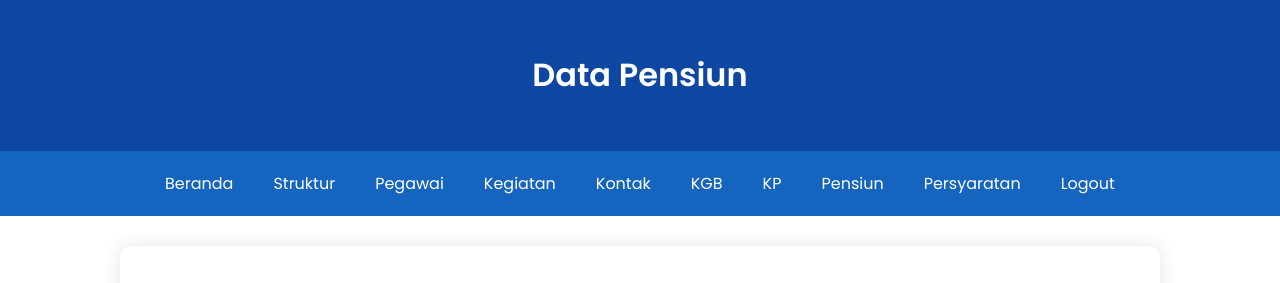
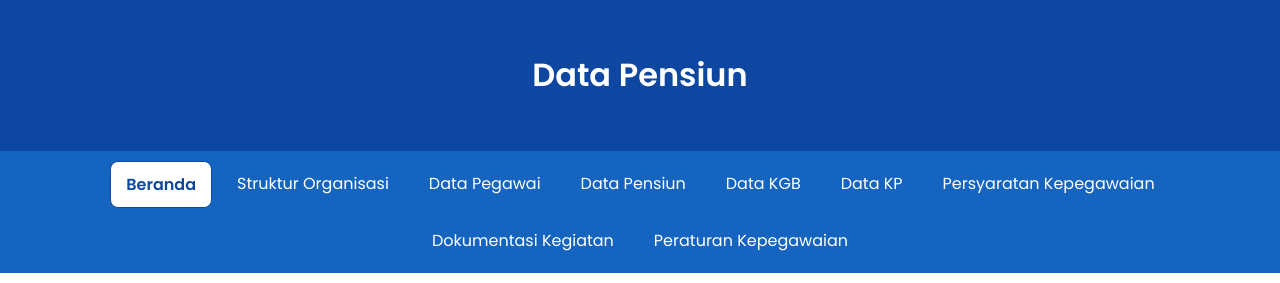
Before and after one commit to AGUS78-creator/Website-DPUTR, a plain HTML site: page pensiun.html in a window 1280 px wide. Shown: the top 283 px of the page. Drawn offline with Linux system fonts and the light colour scheme; sample sign-in values are in the browser's storage.

Commit message:
Update pensiun.html

```diff
--- a/pensiun.html
+++ b/pensiun.html
@@ -10,16 +10,15 @@
 
 <header><h1>Data Pensiun</h1></header>
 <nav>
-  <a href="index.html">Beranda</a>
-  <a href="struktur.html">Struktur</a>
-  <a href="pegawai.html">Pegawai</a>
-  <a href="kegiatan.html">Kegiatan</a>
-  <a href="kontak.html">Kontak</a>
-  <a href="kgb.html">KGB</a>
-  <a href="kp.html">KP</a>
-  <a href="pensiun.html">Pensiun</a>
-  <a href="persyaratan kepegawaian.html">Persyaratan</a>
-  <a href="#" onclick="logout()">Logout</a>
+  <a href="index.html" class="active">Beranda</a>
+  <a href="struktur.html">Struktur Organisasi</a>
+  <a href="pegawai.html">Data Pegawai</a>
+  <a href="pensiun.html">Data Pensiun</a>
+  <a href="kgb.html">Data KGB</a>
+  <a href="kp.html">Data KP</a>
+  <a href="persyaratan.html">Persyaratan Kepegawaian</a>
+  <a href="kegiatan.html">Dokumentasi Kegiatan</a>
+  <a href="peraturan.html">Peraturan Kepegawaian</a>
 </nav>
 
 <main>
```
